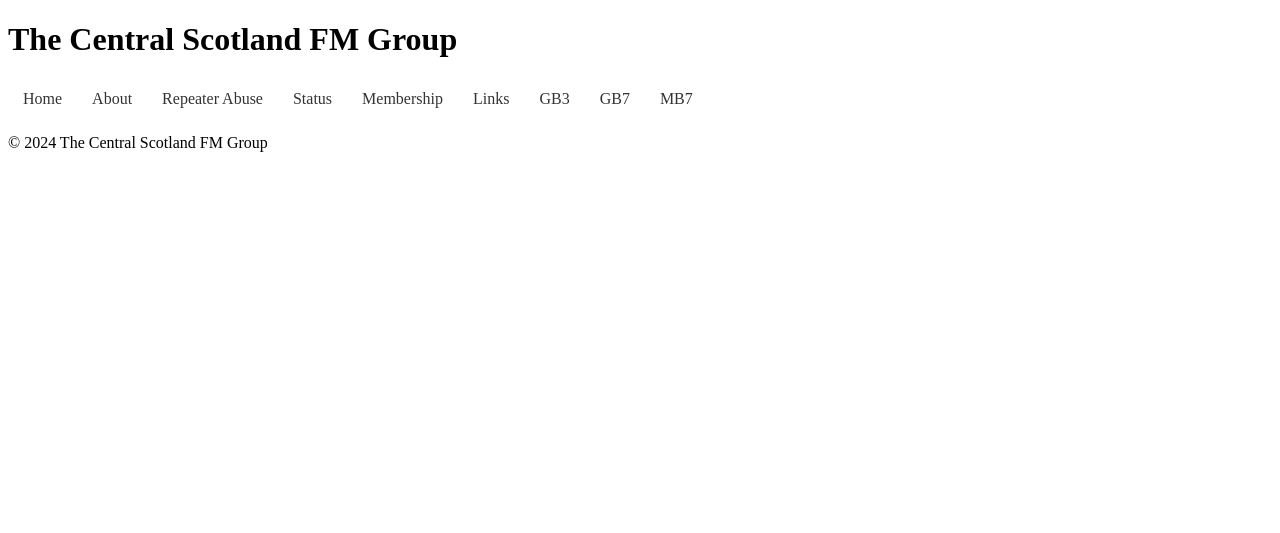
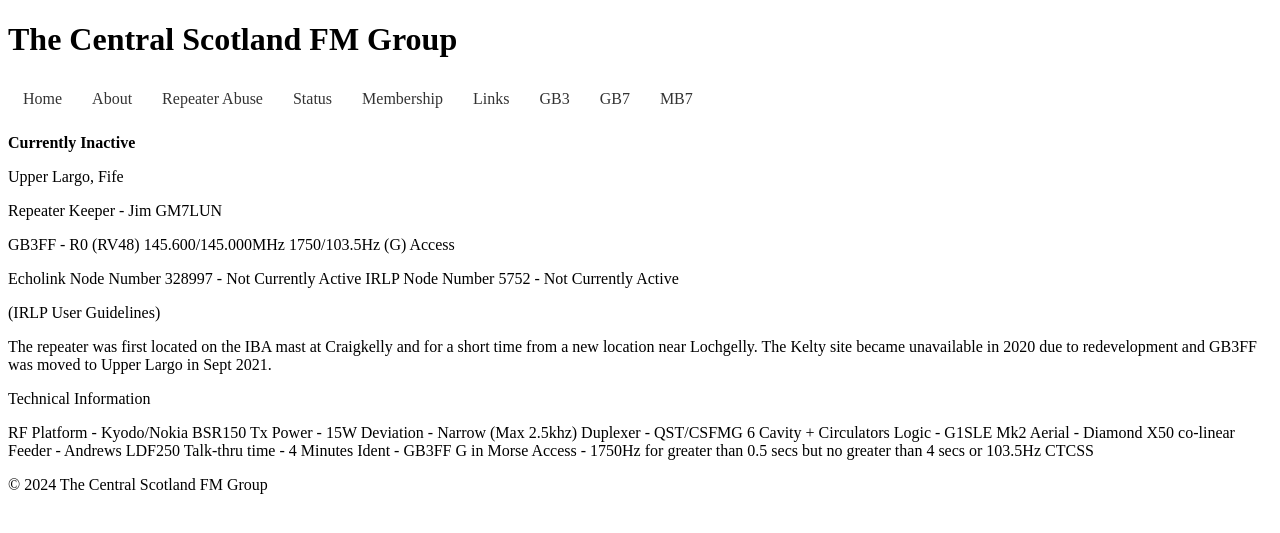
Before and after one commit to Michael-AUG/csfmg, a Jekyll site: the page built from gb3/gb3ff.md, in a window 1280 px wide. Shown: the top 533 px of the page. Built offline with Jekyll 4.4.1, drawn with Linux system fonts in a browser that asks for light colours.

Commit message:
wodge 3b

```diff
--- a/gb3/gb3ff.md
+++ b/gb3/gb3ff.md
@@ -3,3 +3,32 @@ title: GB3FF
 permalink: /gb3/gb3ff
 layout: default
 ---
+
+**Currently Inactive**
+
+Upper Largo, Fife
+
+Repeater Keeper - Jim GM7LUN
+
+GB3FF - R0 (RV48) 145.600/145.000MHz 1750/103.5Hz (G) Access
+
+Echolink Node Number 328997 - Not Currently Active
+IRLP Node Number 5752 - Not Currently Active
+
+(IRLP User Guidelines)
+
+The repeater was first located on the IBA mast at Craigkelly and for a short time from a new location near Lochgelly.
+The Kelty site became unavailable in 2020 due to redevelopment and GB3FF was moved to Upper Largo in Sept 2021.
+
+Technical Information
+
+RF Platform - Kyodo/Nokia BSR150
+Tx Power - 15W
+Deviation - Narrow (Max 2.5khz)
+Duplexer - QST/CSFMG 6 Cavity + Circulators
+Logic - G1SLE Mk2
+Aerial - Diamond X50 co-linear
+Feeder - Andrews LDF250
+Talk-thru time - 4 Minutes
+Ident - GB3FF G in Morse
+Access - 1750Hz for greater than 0.5 secs but no greater than 4 secs or 103.5Hz CTCSS
```
Also changed, not shown: gb3/gb3hi.md (+22 -0 lines).
